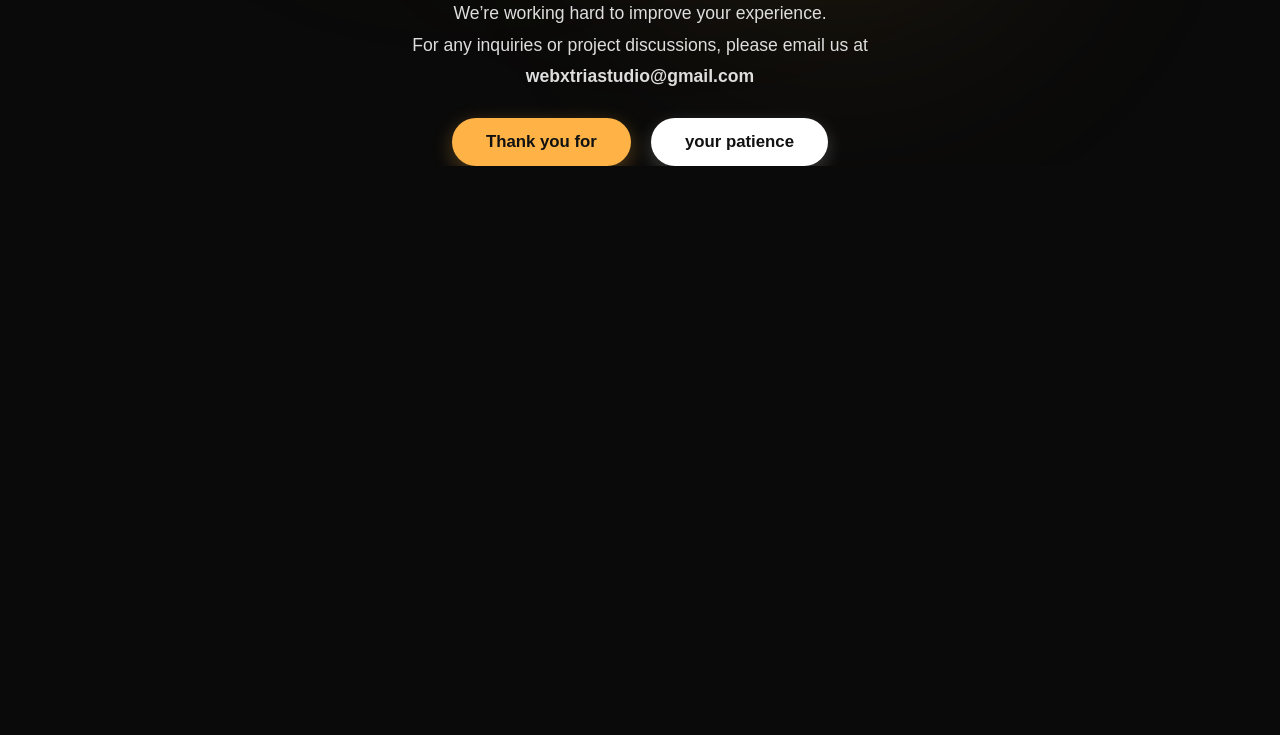
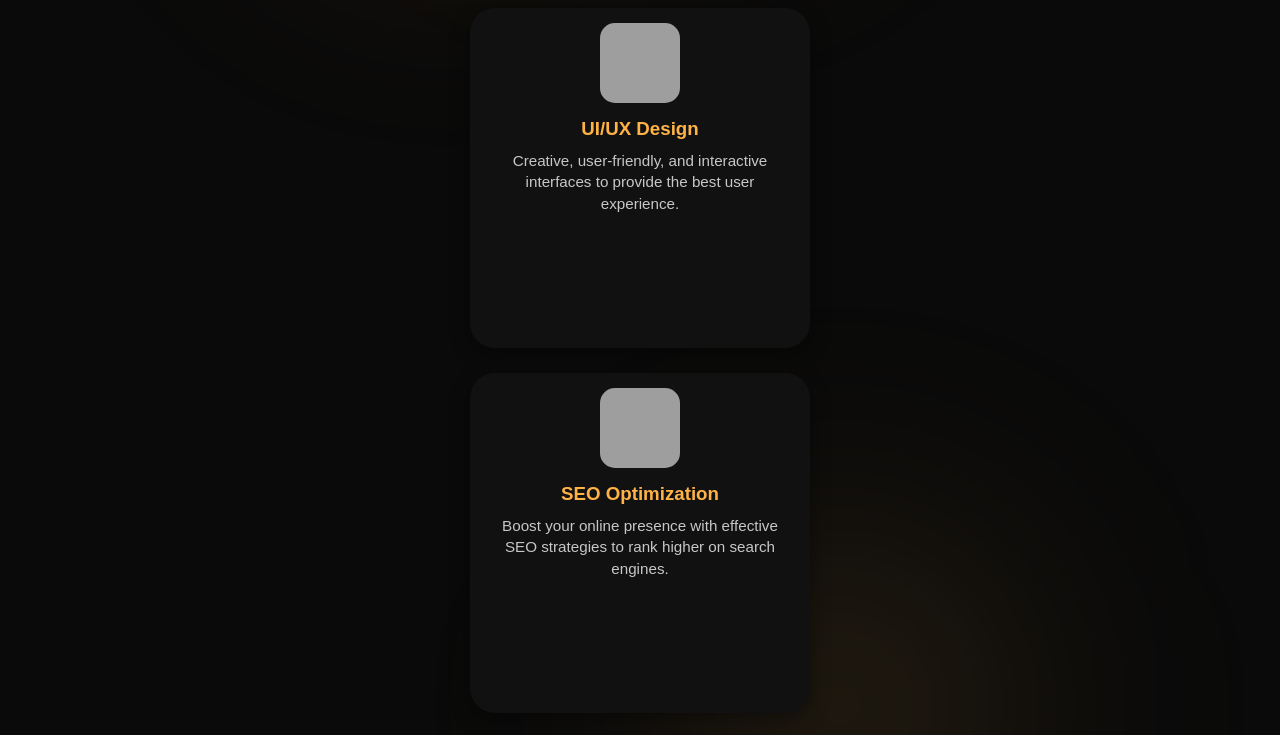
Before and after one commit to webxtriastudio/webxtriastudio, a plain HTML site: page index.html in a window 1280 px wide. Shown: the part 692-1427 px from the top of the page. Before the commit the page ends 858 px from the top, so only its background shows below. Drawn offline with Linux system fonts and the light colour scheme; grey boxes are pictures that could not be loaded.

Commit message:
Update index.html

```diff
--- a/index.html
+++ b/index.html
@@ -29,13 +29,13 @@
   /* ✅ Mobile Navigation */
   @media(max-width:989px){
     nav{
-      display:none; /* hide desktop nav by default */
+      display:none;
       position:fixed;top:70px;right:-250px;width:200px;background:#111;
       flex-direction:column;padding:20px;border-left:3px solid #ffb347;
       box-shadow:-4px 0 15px rgba(0,0,0,0.3);gap:0;transition:0.4s;
     }
     nav a{padding:12px 0;border-bottom:1px solid rgba(255,255,255,0.05);}
-    nav.show{display:flex;right:0;} /* show on click */
+    nav.show{display:flex;right:0;}
     .burger{display:flex;}
   }
 
@@ -46,20 +46,34 @@
   .spotlight:nth-child(3){bottom:10%;right:15%;animation-delay:4s;}
   @keyframes moveSpot{from{transform:translate(0,0);}to{transform:translate(80px,50px);}}
 
-  .poster{width:380px;height:380px;background:url('https://raw.githubusercontent.com/webxtriastudio/webxtriastudio/refs/heads/main/hero.png') center/cover no-repeat;border-radius:18px;box-shadow:0 20px 50px rgba(0,0,0,0.5);animation:fadeZoom 1.5s ease forwards;}
-  @media(min-width:992px){.poster{width:420px;height:420px;}}
-
-  .bottom-content{margin-top:80px;max-width:850px;padding:0 30px;animation:fadeInUp 1.5s ease forwards;}
+  /* Service Heading */
+  .bottom-content{max-width:850px;padding:0 30px;margin-bottom:50px;animation:fadeInUp 1.5s ease forwards;z-index:1;}
   .bottom-content h1{font-size:3em;margin-bottom:15px;color:#ffb347;}
   .bottom-content p{opacity:0.9;line-height:1.8;font-size:1.1em;}
 
-  .btns{margin-top:25px;display:flex;gap:20px;justify-content:center;flex-wrap:wrap;}
-  .btn1{background:#ffb347;color:#111;padding:14px 34px;border:none;border-radius:35px;font-weight:600;font-size:1.05em;cursor:pointer;transition:0.3s;box-shadow:0 6px 20px rgba(255,180,71,0.3);}
-  .btn1:hover{background:#ffc766;transform:translateY(-3px);}
-  .btn2{background:#fff;color:#111;padding:14px 34px;border:none;border-radius:35px;font-weight:600;font-size:1.05em;cursor:pointer;transition:0.3s;box-shadow:0 6px 18px rgba(255,255,255,0.2);}
-  .btn2:hover{background:#f2f2f2;transform:translateY(-3px);}
+  /* Service Cards - Round Square */
+  .services{display:flex;flex-direction:column;gap:25px;max-width:400px;width:100%;padding:0 30px;margin-bottom:60px;z-index:1;}
+  .service-card{
+    background:#111;
+    border-radius:25px;
+    box-shadow:0 6px 20px rgba(0,0,0,0.4);
+    transition:0.3s;
+    text-align:center;
+    width:100%;
+    aspect-ratio:1/1; /* makes it a square */
+    padding:15px;
+    display:flex;
+    flex-direction:column;
+    justify-content:flex-start;
+    align-items:center;
+  }
+  .service-card:hover{transform:translateY(-5px);box-shadow:0 10px 25px rgba(255,180,71,0.2);}
+  .service-card img{
+    width:80px;height:80px;object-fit:cover;border-radius:15px;margin-bottom:15px;
+  }
+  .service-card h3{color:#ffb347;margin-bottom:10px;}
+  .service-card p{opacity:0.8;line-height:1.4;font-size:0.95em;padding:0 10px;}
 
-  @keyframes fadeZoom{from{opacity:0;transform:scale(0.9);}to{opacity:1;transform:scale(1);}}
   @keyframes fadeInUp{from{opacity:0;transform:translateY(60px);}to{opacity:1;transform:translateY(0);}}
 </style>
 </head>
@@ -81,15 +95,36 @@
   <div class="spotlight"></div>
   <div class="spotlight"></div>
   <div class="spotlight"></div>
-  <div class="poster"></div>
+
+  <!-- ✅ Service Heading -->
   <div class="bottom-content">
-    <h1>Website Under Construction</h1>
+    <h1>Our Services</h1>
     <p>We’re working hard to improve your experience.<br>
        For any inquiries or project discussions, please email us at<br>
        <strong>webxtriastudio@gmail.com</strong></p>
-    <div class="btns">
-      <button class="btn1" onclick="location.href='#services'">Thank you for</button>
-      <button class="btn2" onclick="location.href='#testimonials'">your patience</button>
+  </div>
+
+  <!-- ✅ Services with Images -->
+  <div class="services">
+    <div class="service-card">
+      <img src="https://img.icons8.com/fluency/96/code.png" alt="Web Development">
+      <h3>Web Development</h3>
+      <p>Professional websites with modern designs, optimized performance, and responsive layouts for all devices.</p>
+    </div>
+    <div class="service-card">
+      <img src="https://img.icons8.com/fluency/96/design.png" alt="UI/UX Design">
+      <h3>UI/UX Design</h3>
+      <p>Creative, user-friendly, and interactive interfaces to provide the best user experience.</p>
+    </div>
+    <div class="service-card">
+      <img src="https://img.icons8.com/fluency/96/seo.png" alt="SEO Optimization">
+      <h3>SEO Optimization</h3>
+      <p>Boost your online presence with effective SEO strategies to rank higher on search engines.</p>
+    </div>
+    <div class="service-card">
+      <img src="https://img.icons8.com/fluency/96/branding.png" alt="Branding Solutions">
+      <h3>Branding Solutions</h3>
+      <p>We help build strong brand identities with custom graphics, logos, and marketing strategies.</p>
     </div>
   </div>
 </div>
```
